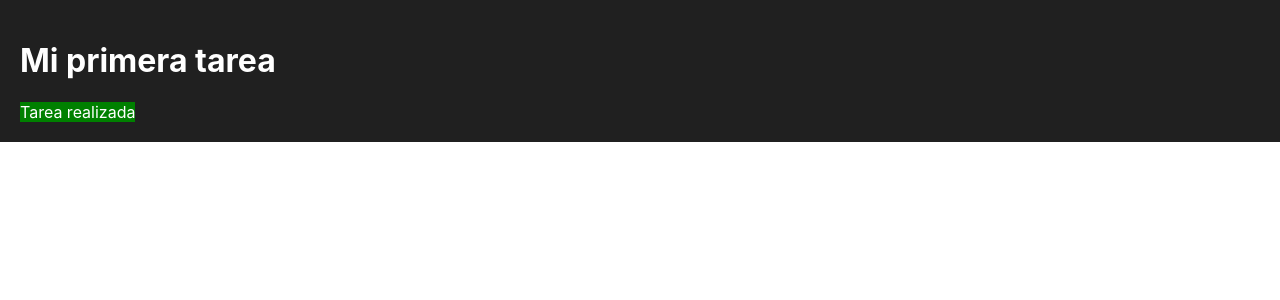
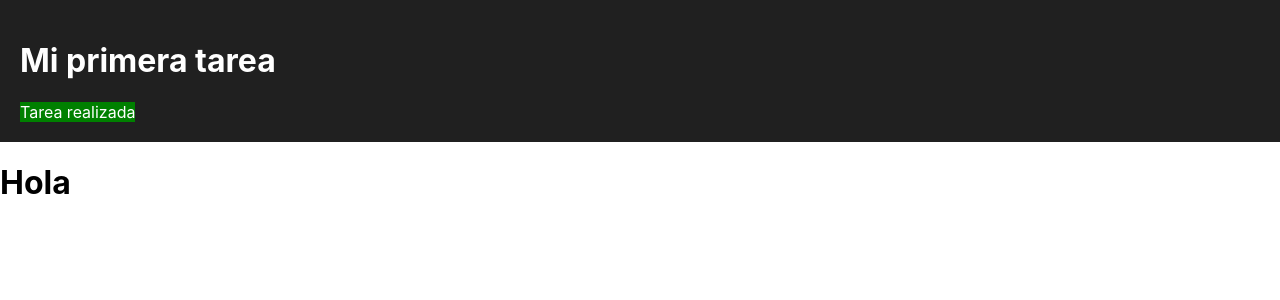
Before and after one commit to wlaurentec/curso-react-fazt-4horas, a React (Create React App) app: page / in a window 1280 px wide. Shown: the top 300 px of the page. Built offline with nearby package versions, Linux system fonts and the light colour scheme.

Commit message:
creacion de componente con clase

```diff
--- /dev/null
+++ b/src/Saludar.js
@@ -0,0 +1,6 @@
+import { Component } from "react";
+export class Saludar extends Component {
+  render() {
+    return <h1>Hola</h1>;
+  }
+}
--- a/src/index.js
+++ b/src/index.js
@@ -2,9 +2,11 @@ import React from "react";
 import ReactDOM from "react-dom/client";
 import "./index.css";
 import { TaskCard } from "./Task.js";
+import { Saludar } from "./Saludar.js";
 
 const root = ReactDOM.createRoot(document.getElementById("root"));
 
 root.render(<>
   <TaskCard ready={true}/>
+  <Saludar />
 </>);
```
